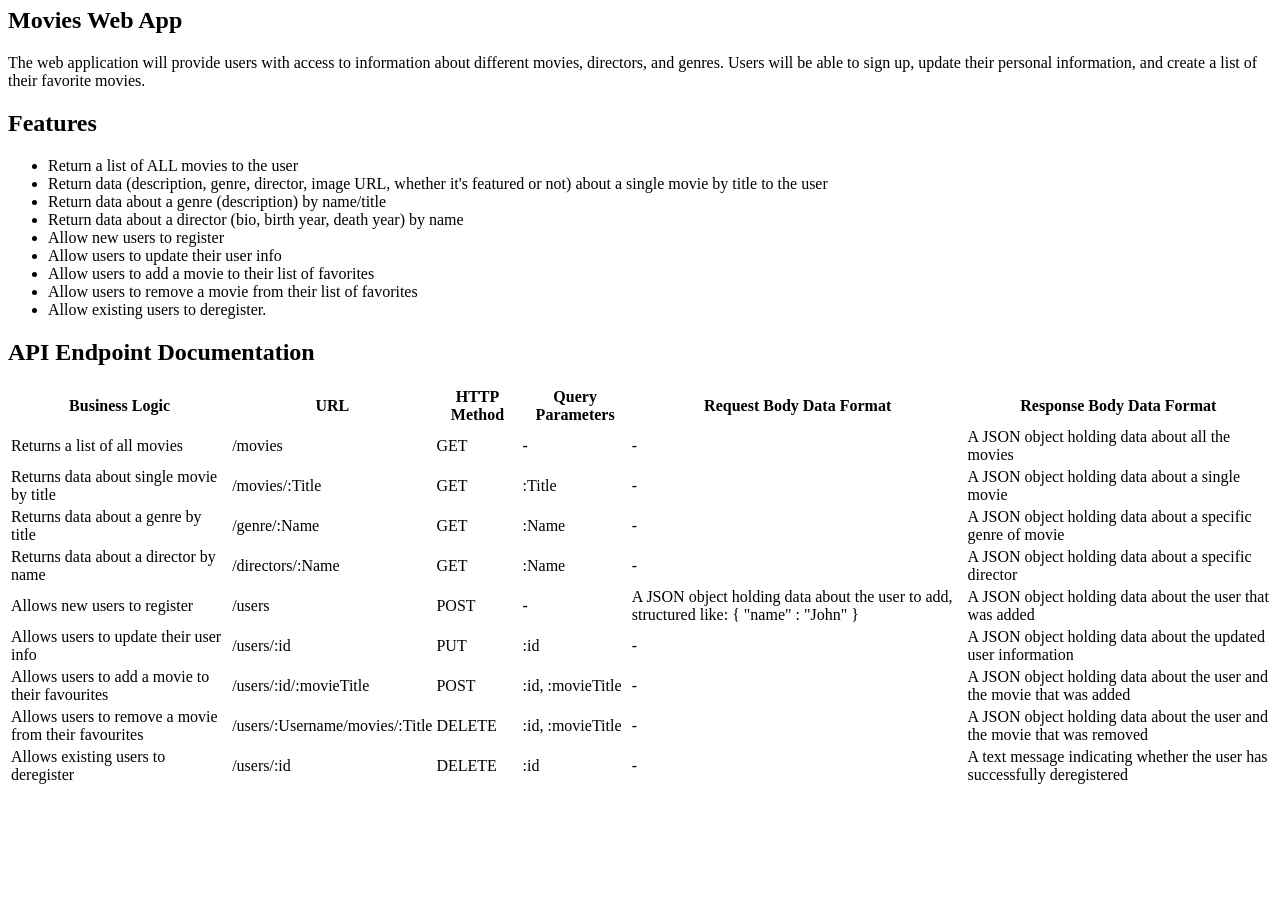
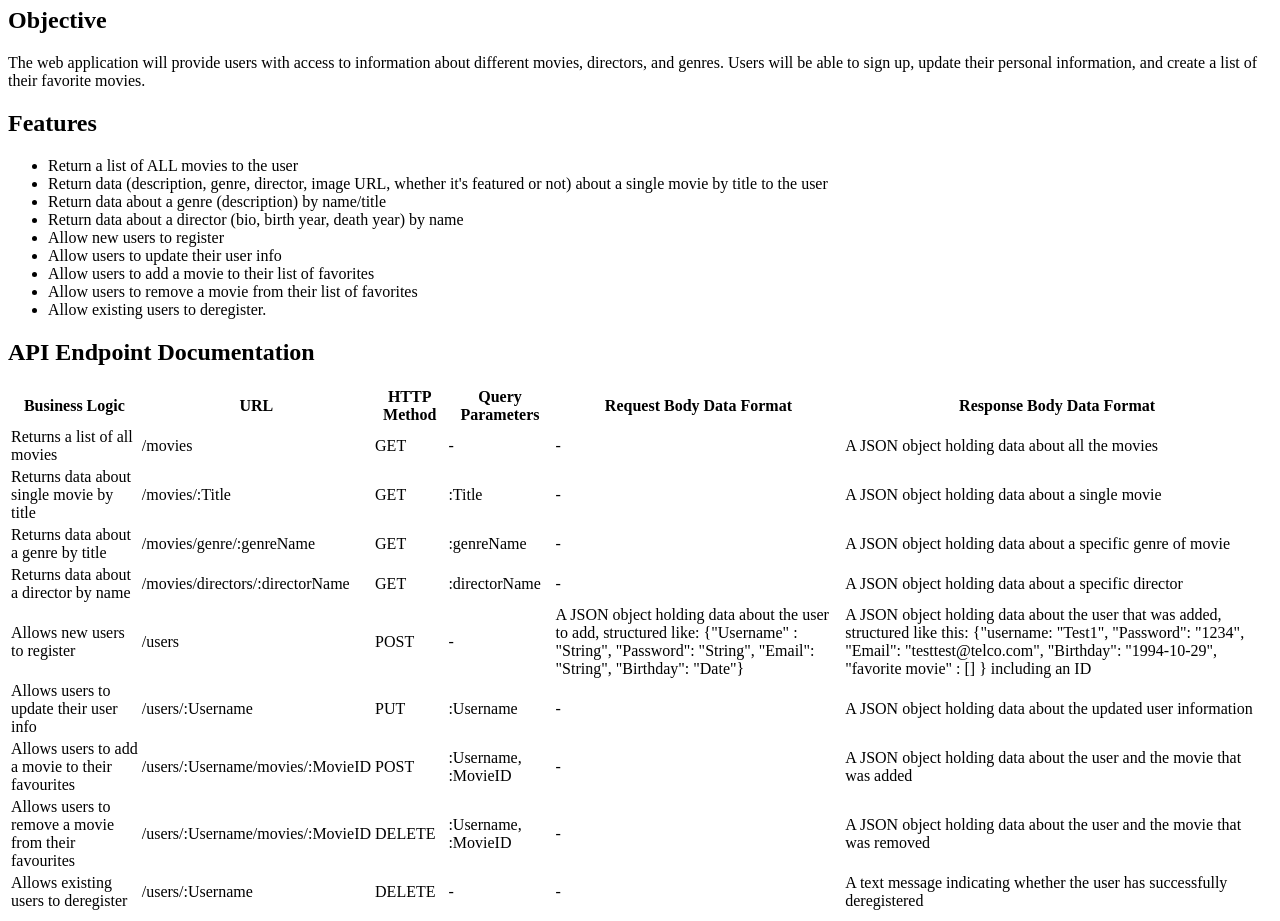
Before and after one commit to GabCB/movie-web-app, a website: page public/documentation.html in a window 1280 px wide. Shown: the part 73-994 px from the top of the page. Before the commit the page ends 868 px from the top, so only its background shows below. Drawn offline with Linux system fonts and the light colour scheme.

Commit message:
update endpoints in table

```diff
--- a/public/documentation.html
+++ b/public/documentation.html
@@ -9,8 +9,8 @@
 
 <body>
   <div>
-    <h1>Documentation Page</h1>
-    <h2>Movies Web App</h2>
+    <h1>My Movie App Documentation Page</h1>
+    <h2>Objective</h2>
     <p>
     The web application will provide users with access to information about different movies, directors, and genres.
     Users will be able to sign up, update their personal information, and create a list of their favorite movies.
@@ -65,18 +65,18 @@
 
   <tr>
     <td>Returns data about a genre by title</td>
-    <td>/genre/:Name</td>
+    <td>/movies/genre/:genreName</td>
     <td>GET</td>
-    <td>:Name</td>
+    <td>:genreName</td>
     <td>-</td>
     <td>A JSON object holding data about a specific genre of movie</td>
   </tr>
 
   <tr>
     <td>Returns data about a director by name</td>
-    <td>/directors/:Name</td>
+    <td>/movies/directors/:directorName</td>
     <td>GET</td>
-    <td>:Name</td>
+    <td>:directorName</td>
     <td>-</td>
     <td>A JSON object holding data about a specific director</td>
   </tr>
@@ -86,42 +86,46 @@
     <td>/users</td>
     <td>POST</td>
     <td>-</td>
-    <td>A JSON object holding data about the user to add, structured like: { "name" : "John" }</td>
-    <td>A JSON object holding data about the user that was added</td>
+    <td>A JSON object holding data about the user to add, structured like:
+      {"Username" : "String", "Password": "String", "Email": "String", "Birthday": "Date"}
+    </td>
+    <td>A JSON object holding data about the user that was added, structured like this:
+      {"username: "Test1", "Password": "1234", "Email": "testtest@telco.com", "Birthday": "1994-10-29", "favorite movie" : [] } including an ID
+    </td>
   </tr>
 
   <tr>
     <td>Allows users to update their user info</td>
-    <td>/users/:id</td>
+    <td>/users/:Username</td>
     <td>PUT</td>
-    <td>:id</td>
+    <td>:Username</td>
     <td>-</td>
     <td>A JSON object holding data about the updated user information</td>
   </tr>
 
   <tr>
     <td>Allows users to add a movie to their favourites</td>
-    <td>/users/:id/:movieTitle</td>
+    <td>/users/:Username/movies/:MovieID</td>
     <td>POST</td>
-    <td>:id, :movieTitle</td>
+    <td>:Username, :MovieID</td>
     <td>-</td>
     <td>A JSON object holding data about the user and the movie that was added</td>
   </tr>
 
   <tr>
     <td>Allows users to remove a movie from their favourites</td>
-    <td>/users/:Username/movies/:Title</td>
+    <td>/users/:Username/movies/:MovieID</td>
     <td>DELETE</td>
-    <td>:id, :movieTitle</td>
+    <td>:Username, :MovieID</td>
     <td>-</td>
     <td>A JSON object holding data about the user and the movie that was removed</td>
   </tr>
 
   <tr>
     <td>Allows existing users to deregister</td>
-    <td>/users/:id</td>
+    <td>/users/:Username</td>
     <td>DELETE</td>
-    <td>:id</td>
+    <td>-</td>
     <td>-</td>
     <td>A text message indicating whether the user has successfully deregistered</td>
   </tr>
```
